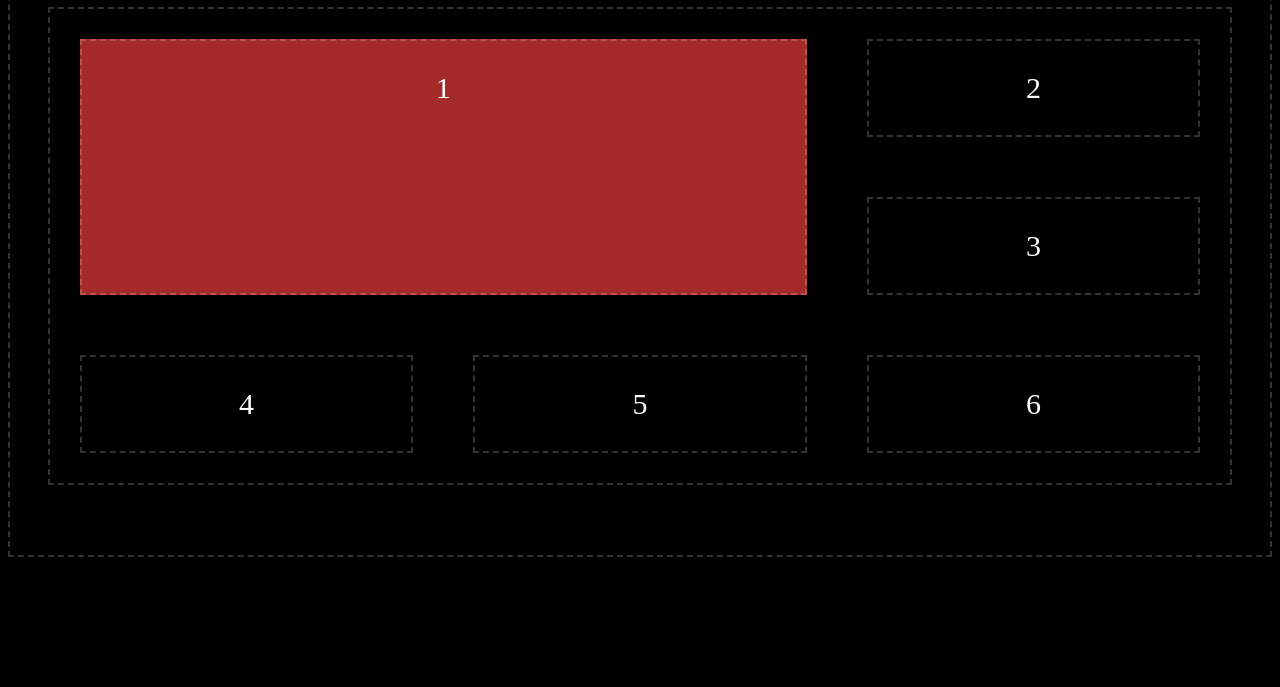
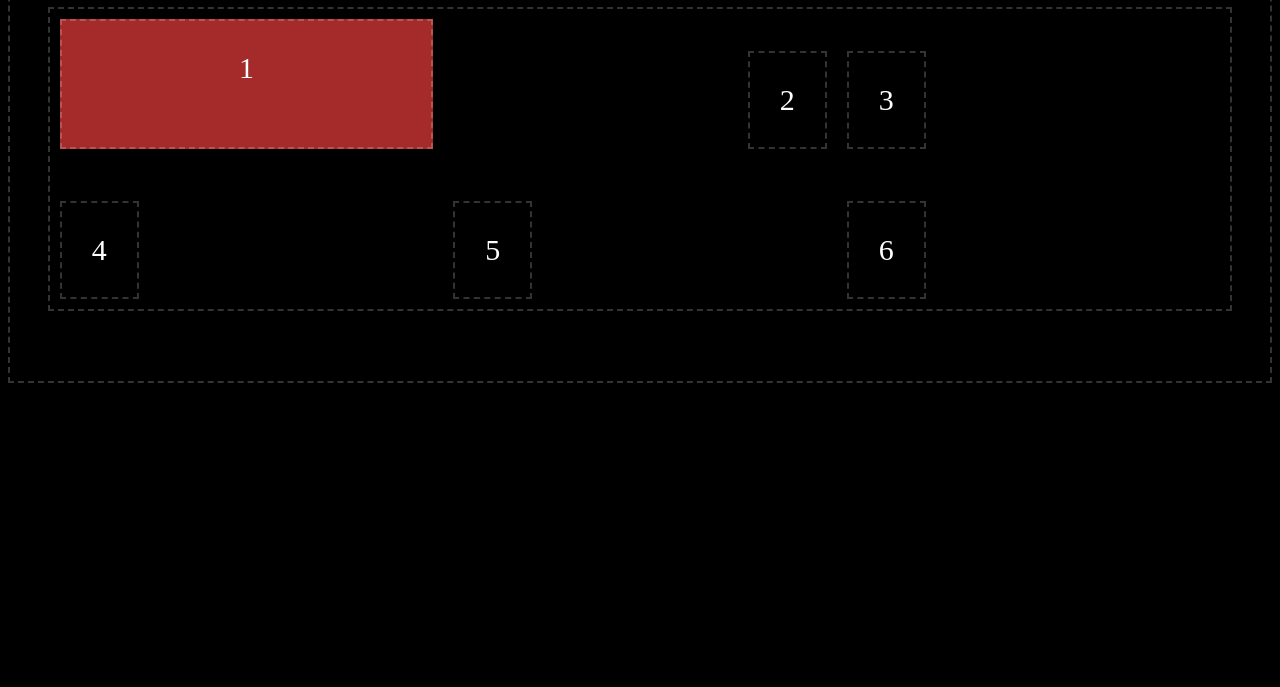
Before and after one commit to Vlada-WoodyChick/FreeLansLifeStyle, a website built with Vite: page Grid-Layout/index.html in a window 1280 px wide. Shown: the part 113-800 px from the top of the page. Built offline with nearby package versions, Linux system fonts and the light colour scheme.

Commit message:
align justify

```diff
--- a/Grid-Layout/style.css
+++ b/Grid-Layout/style.css
@@ -22,25 +22,31 @@ body, html{
 }
 .grid__body {
     display: grid;
-    grid-template-rows: [start] 1fr [row2] 1fr [row-end];
+    grid-template-rows: [start] 150px [row2] 150px [row-end];
     grid-template-columns: [start] 1fr [col2] 1fr [col3] 1fr [col-end];
     border: 2px dashed rgba(255, 255, 255, 0.2);
+    justify-items: start;
+    align-items: end;
 }
 
 .grid__item {
-    margin: 30px;
+    margin: 10px;
     padding: 30px;
     text-align: center;
     border: 2px dashed rgba(255, 255, 255, 0.2);
 
 }
 .grid__item_1 {
-   grid-row: 1/3;
-    grid-column: 1/3;
+   /* grid-row: 1/3;
+    grid-column: 1/3; */
     background:  brown;
     /* color: ; */
+    align-self: stretch;
+    justify-self: stretch;
 }
 .grid__item_2 {
+    align-self: end;
+    justify-self: end;
 }
 .grid__item_3 {
 }
```
